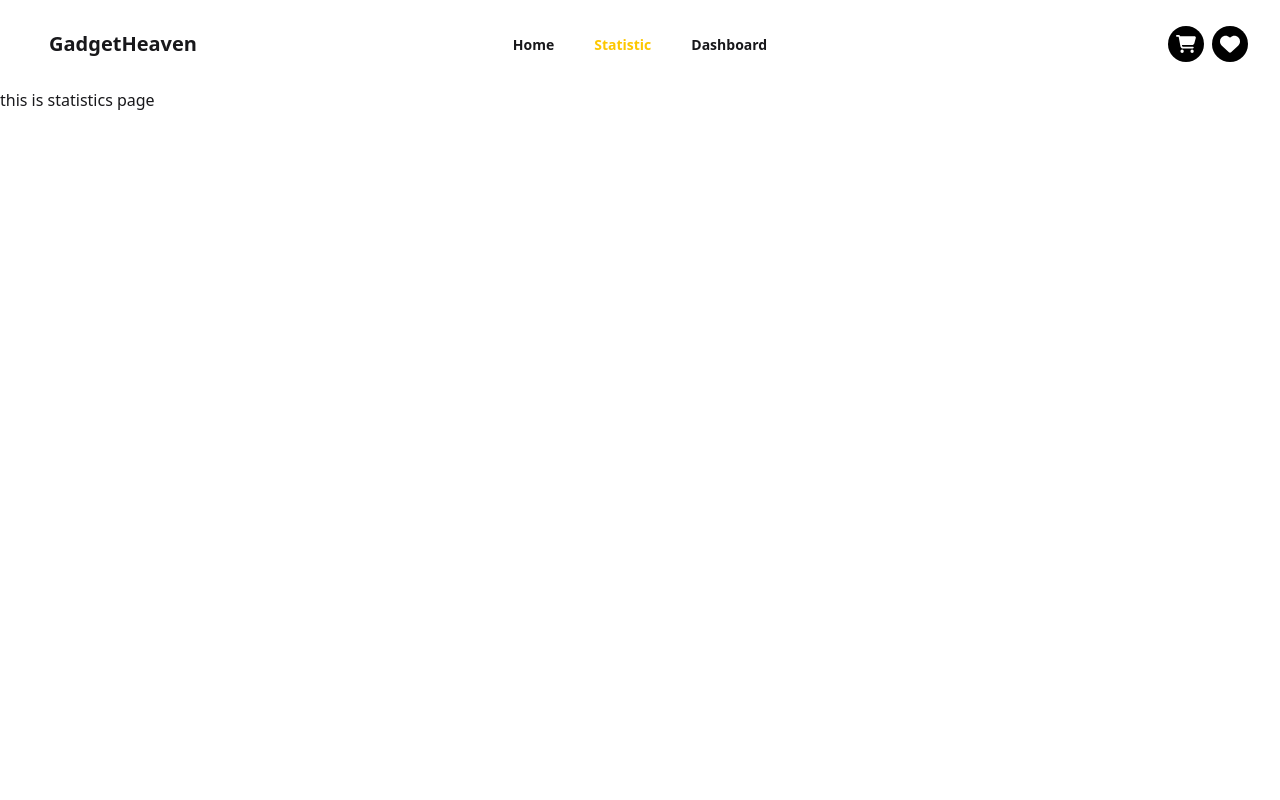
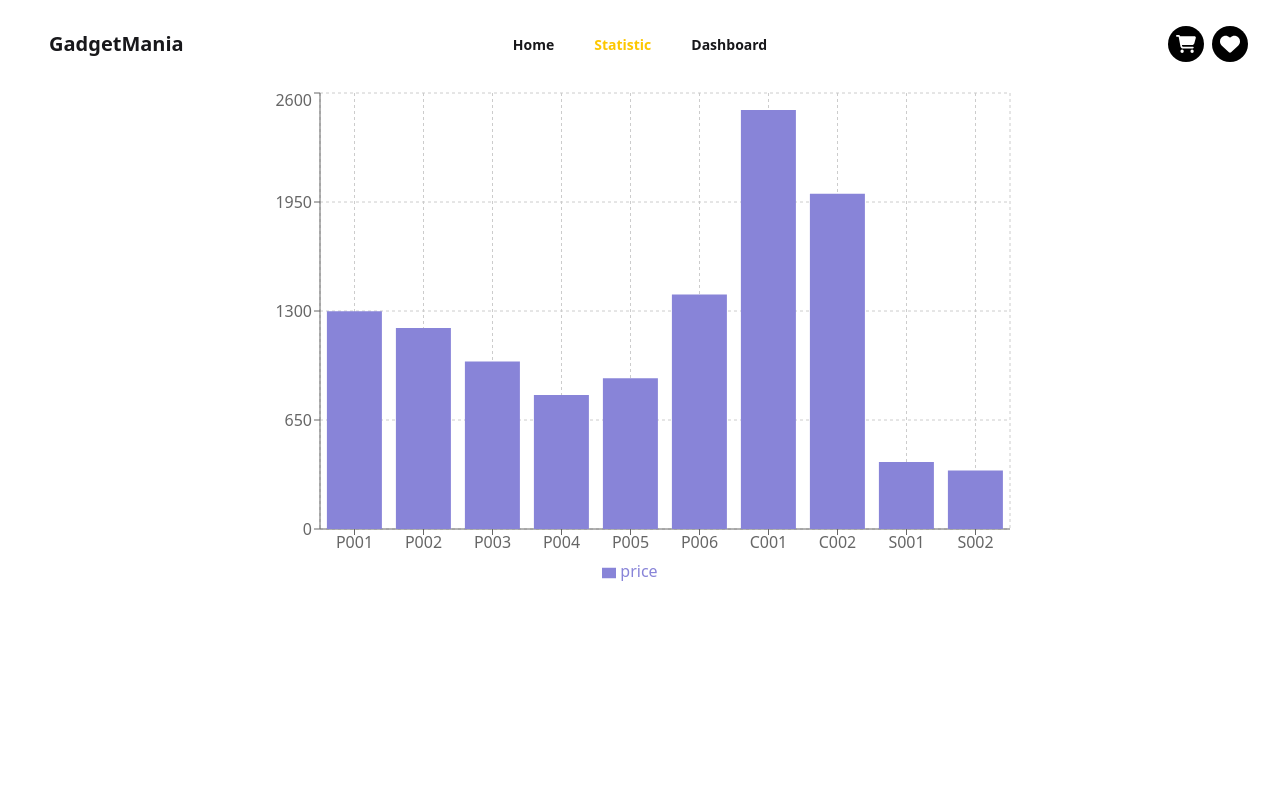
Before and after one commit to Nafiuls/gadgetHeaven, a React (Vite) app: page /statistic in a window 1280 px wide. Shown: the top 800 px of the page. Built offline with nearby package versions, Linux system fonts and the light colour scheme.

Commit message:
chart and statistics page complete

```diff
--- a/index.html
+++ b/index.html
@@ -2,9 +2,13 @@
 <html data-theme="light" lang="en">
   <head>
     <meta charset="UTF-8" />
-    <link rel="icon" type="image/svg+xml" href="/vite.svg" />
+    <link
+      rel="icon"
+      type="image/svg+xml"
+      href="/src/assets/favicon-16x16.png"
+    />
     <meta name="viewport" content="width=device-width, initial-scale=1.0" />
-    <title>Vite + React</title>
+    <title>GadgetMania</title>
   </head>
   <body>
     <div id="root"></div>
--- a/package.json
+++ b/package.json
@@ -16,6 +16,8 @@
     "react-hot-toast": "^2.5.2",
     "react-icons": "^5.5.0",
     "react-router-dom": "^7.5.0",
+    "recharts": "^2.15.3",
+    "sweetalert2": "^11.19.1",
     "tailwindcss": "^4.1.3"
   },
   "devDependencies": {
--- a/src/components/Navbar.jsx
+++ b/src/components/Navbar.jsx
@@ -1,5 +1,5 @@
 import React from "react";
-import { NavLink, useLocation } from "react-router-dom";
+import { Link, NavLink, useLocation } from "react-router-dom";
 import { FaCartShopping, FaHeart } from "react-icons/fa6";
 
 const Navbar = () => {
@@ -52,7 +52,7 @@ const Navbar = () => {
             pathname == "/" ? "text-white" : ""
           }`}
         >
-          GadgetHeaven
+          GadgetMania
         </a>
       </div>
       <div className="navbar-center hidden lg:flex">
@@ -71,12 +71,16 @@ const Navbar = () => {
         </ul>
       </div>
       <div className="navbar-end text-white flex items-center gap-2">
+        <Link to={"/dashboard/cart"}>
           <button className="p-2 cursor-pointer rounded-full bg-black">
             <FaCartShopping size={20} />
           </button>
+        </Link>
+        <Link to={"/dashboard/wishlist"}>
           <button className="p-2 cursor-pointer rounded-full bg-black">
             <FaHeart size={20} />
           </button>
+        </Link>
       </div>
     </div>
   );
--- /dev/null
+++ b/src/components/StaticChart.jsx
@@ -0,0 +1,53 @@
+import React, { useEffect, useState } from "react";
+import {
+  BarChart,
+  Bar,
+  Rectangle,
+  XAxis,
+  YAxis,
+  CartesianGrid,
+  Tooltip,
+  Legend,
+  ResponsiveContainer,
+} from "recharts";
+
+const StaticChart = () => {
+  const [data, setData] = useState([]);
+  useEffect(() => {
+    fetch("./products.json")
+      .then((res) => res.json())
+      .then((data) => setData(data));
+  }, []);
+  console.log(data);
+  return (
+    <div className="lg:w-[800px] w-full mx-auto h-[500px]">
+      <ResponsiveContainer width="100%" height="100%">
+        <BarChart
+          width={500}
+          height={300}
+          data={data}
+          margin={{
+            top: 5,
+            right: 30,
+            left: 20,
+            bottom: 5,
+          }}
+        >
+          <CartesianGrid strokeDasharray="3 3" />
+          <XAxis dataKey="product_id" /> {/* Use product_id for labels */}
+          <YAxis />
+          <Tooltip />
+          <Legend />
+          <Bar
+            dataKey="price" // Price determines the height of the bar
+            fill="#8884d8"
+            activeBar={<Rectangle fill="pink" stroke="blue" />}
+          />
+          {/* Remove the second Bar component using product_id */}
+        </BarChart>
+      </ResponsiveContainer>
+    </div>
+  );
+};
+
+export default StaticChart;
--- a/src/pages/Cart.jsx
+++ b/src/pages/Cart.jsx
@@ -1,9 +1,12 @@
 import React, { useEffect, useState } from "react";
-import { getProducts, removeCart } from "../utils";
+import { clearCart, getProducts, removeCart } from "../utils";
 import CartCard from "../components/CartCard";
+import Swal from "sweetalert2";
+import { useNavigate } from "react-router-dom";
 
 const Cart = () => {
   const [products, setProducts] = useState([]);
+  const navigate = useNavigate();
 
   useEffect(() => {
     const products = getProducts();
@@ -20,8 +23,24 @@ const Cart = () => {
     const sorted = [...products].sort((a, b) => b.price - a.price);
     setProducts(sorted);
   };
+  const totalPrice = products.reduce((acc, cv) => acc + cv.price, 0);
 
-  const totalPrice = products.reduce((acc, cv) => acc + cv.price, 0);
+  const handlePurchase = () => {
+    Swal.fire({
+      title: "Congratulation",
+      text: `Your total purchase amount is : ${totalPrice}`,
+      icon: "success",
+      confirmButtonText: "Close",
+      confirmButtonColor: "#9538e2",
+      willClose: () => {
+        clearCart();
+        setProducts([]);
+        navigate("/");
+      },
+    });
+  };
+
+  const isCartEmpty = products.length === 0;
 
   return (
     <div>
@@ -40,7 +59,11 @@ const Cart = () => {
             >
               Sort By Price
             </button>
-            <button className=" hover:bg-[#9538e2] hover:text-white transition-all cursor-pointer font-semibold border-2 border-[#9538e2] text-[#9538e2] px-5 py-1 rounded-full">
+            <button
+              disabled={isCartEmpty}
+              onClick={handlePurchase}
+              className=" btn btn-primary hover:text-white transition-all cursor-pointer font-semibold border-2  text-white px-5 py-1 rounded-full"
+            >
               Purchase
             </button>
           </div>
--- a/src/pages/ProductDetails.jsx
+++ b/src/pages/ProductDetails.jsx
@@ -1,13 +1,14 @@
 import React, { useEffect, useState } from "react";
 import { useLoaderData, useParams } from "react-router-dom";
 import RatingDisplay from "../components/RatingDisplay";
-import { addCart, addWishlist, getProducts } from "../utils";
+import { addCart, addWishlist, getProducts, getWishlist } from "../utils";
 
 const ProductDetails = () => {
   const { id } = useParams();
   const data = useLoaderData();
   const [product, setProduct] = useState({});
   const [isCart, setIsCart] = useState(false);
+  const [isWishlist, setWishlist] = useState(false);
   useEffect(() => {
     const singleProduct = data.find((product) => product.product_id === id);
     setProduct(singleProduct);
@@ -17,6 +18,13 @@ const ProductDetails = () => {
     );
     if (isExist) {
       setIsCart(true);
+    }
+    const wihslist = getWishlist();
+    const isWishlist = wihslist.find(
+      (item) => item.product_id === singleProduct.product_id
+    );
+    if (isWishlist) {
+      setWishlist(true);
     }
   }, [data, id]);
   const {
@@ -36,6 +44,7 @@ const ProductDetails = () => {
   // handle add to wishlist fnc
   const handleAddToWishlist = (product) => {
     addWishlist(product);
+    setWishlist(true);
   };
   return (
     <div className="min-h-screen relative">
@@ -110,8 +119,9 @@ const ProductDetails = () => {
             </button>
             {/* wishlist button */}
             <button
+              disabled={isWishlist}
               onClick={() => handleAddToWishlist(product)}
-              className="text-gray-500 hover:text-gray-700 cursor-pointer"
+              className="btn btn-primary rounded-full cursor-pointer"
             >
               <svg
                 className="w-6 h-6"
--- a/src/pages/Statistics.jsx
+++ b/src/pages/Statistics.jsx
@@ -1,7 +1,12 @@
 import React from "react";
+import StaticChart from "../components/StaticChart";
 
 const Statistics = () => {
-  return <div>this is statistics page</div>;
+  return (
+    <div>
+      <StaticChart />
+    </div>
+  );
 };
 
 export default Statistics;
--- a/src/utils/index.js
+++ b/src/utils/index.js
@@ -28,6 +28,11 @@ const removeCart = (id) => {
   const remaining = cart.filter((item) => item.product_id != id);
   localStorage.setItem("cart", JSON.stringify(remaining));
   toast.success("Successfully removed");
+};
+
+// remove all cart items
+const clearCart = () => {
+  localStorage.removeItem("cart");
 };
 
 // get wihslist
@@ -69,4 +74,5 @@ export {
   removeCart,
   getWishlist,
   removeWishlist,
+  clearCart,
 };
```
Also changed, not shown: 1 other file (tests, documents, lock files or other folders). Lines whose indentation alone changed are shown as unchanged.
